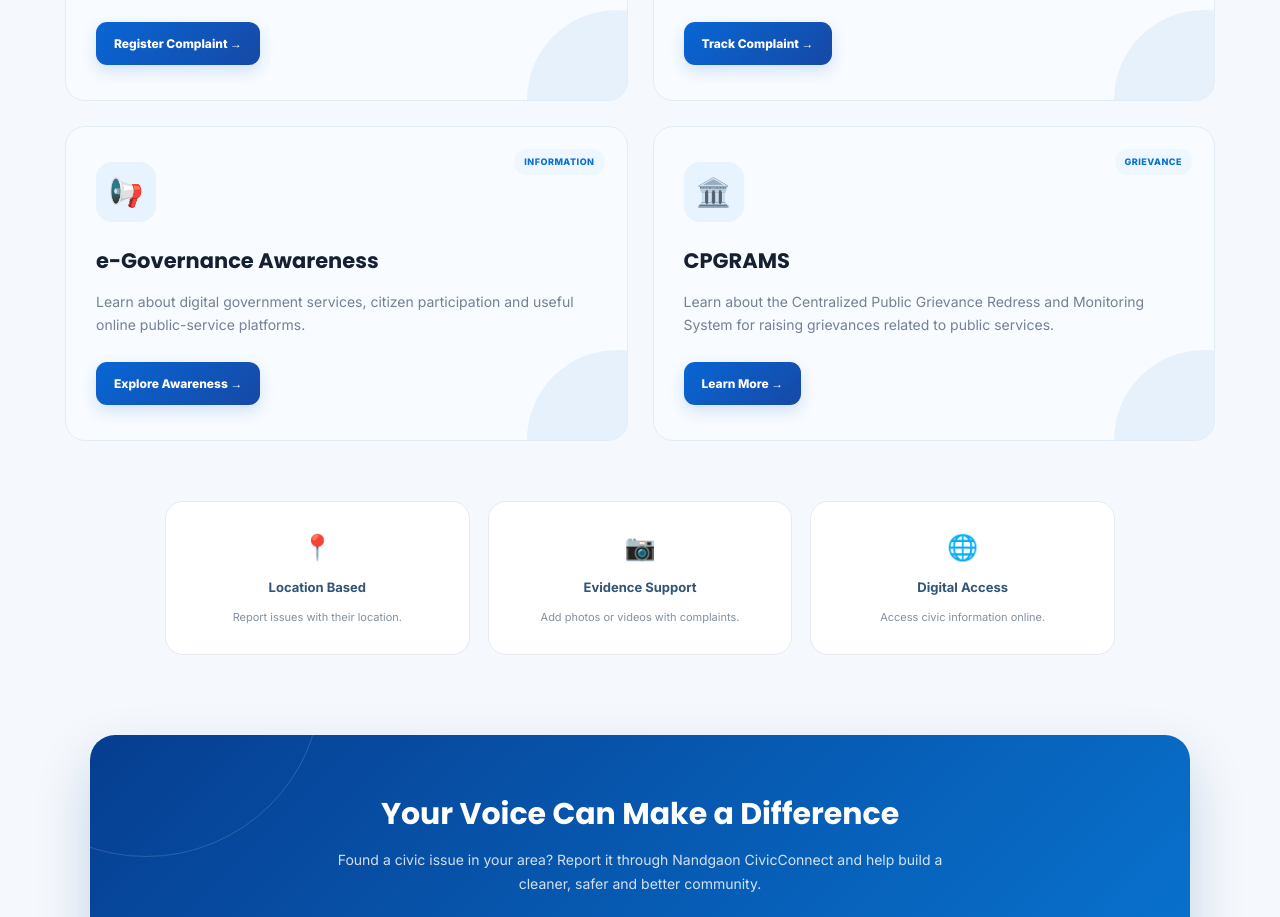
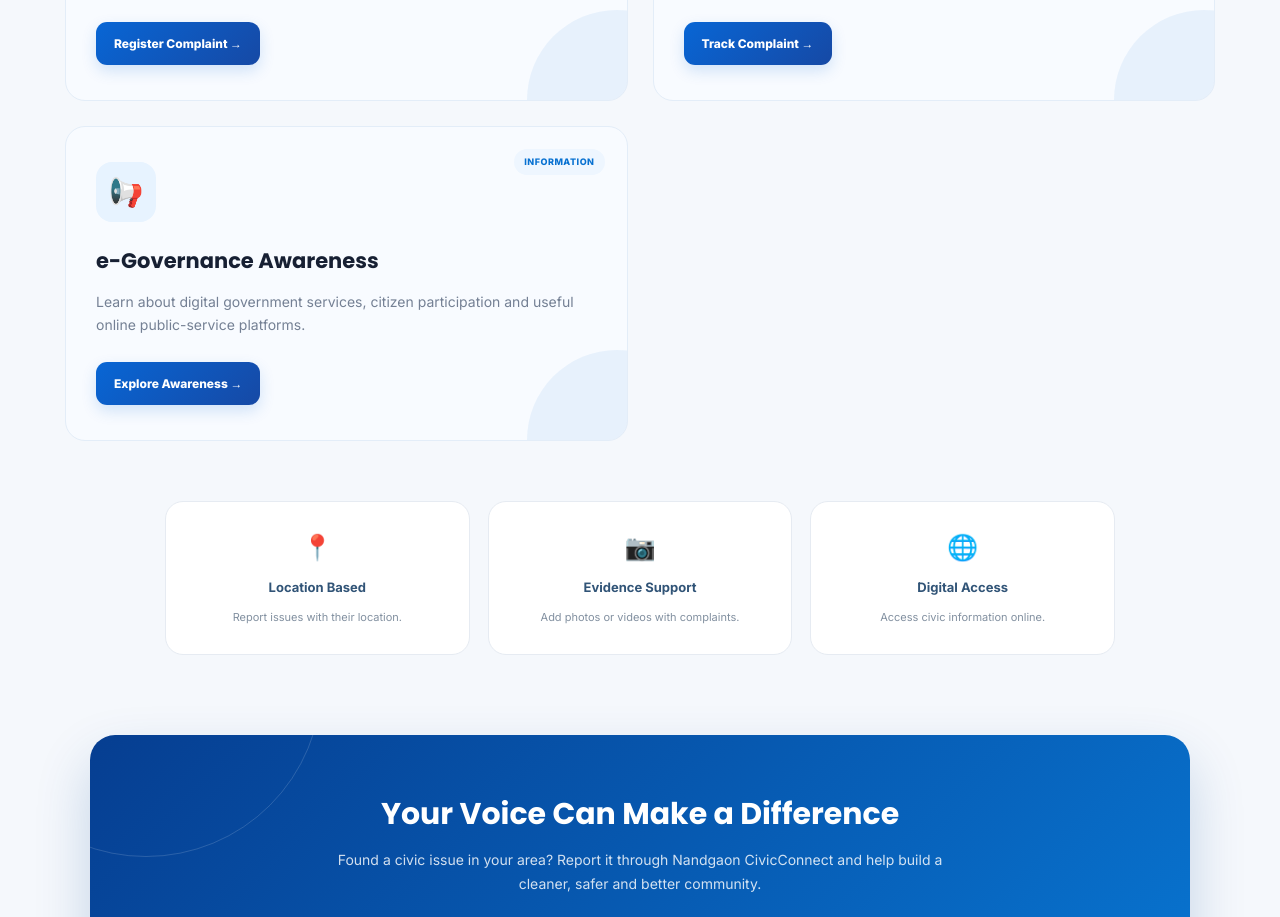
Before and after one commit to vishwakarmaanshika116-netizen/Nandgaon-CivicConnect, a plain HTML site: page services.html in a window 1280 px wide. Shown: the part 967-1884 px from the top of the page. Drawn offline with Linux system fonts and the light colour scheme.

Commit message:
updated code

```diff
--- a/services.html
+++ b/services.html
@@ -1098,36 +1098,6 @@
 
 
 
-                <!-- CPGRAMS -->
-
-                <div class="service-card-new">
-
-                    <span class="service-label">
-                        GRIEVANCE
-                    </span>
-
-                    <div class="service-icon-new">
-                        🏛️
-                    </div>
-
-                    <h2>
-                        CPGRAMS
-                    </h2>
-
-                    <p>
-                        Learn about the Centralized Public Grievance
-                        Redress and Monitoring System for raising
-                        grievances related to public services.
-                    </p>
-
-                    <a
-                        href="cpgrams.html"
-                        class="service-button"
-                    >
-                        Learn More →
-                    </a>
-
-                </div>
 
 
             </div>
```
